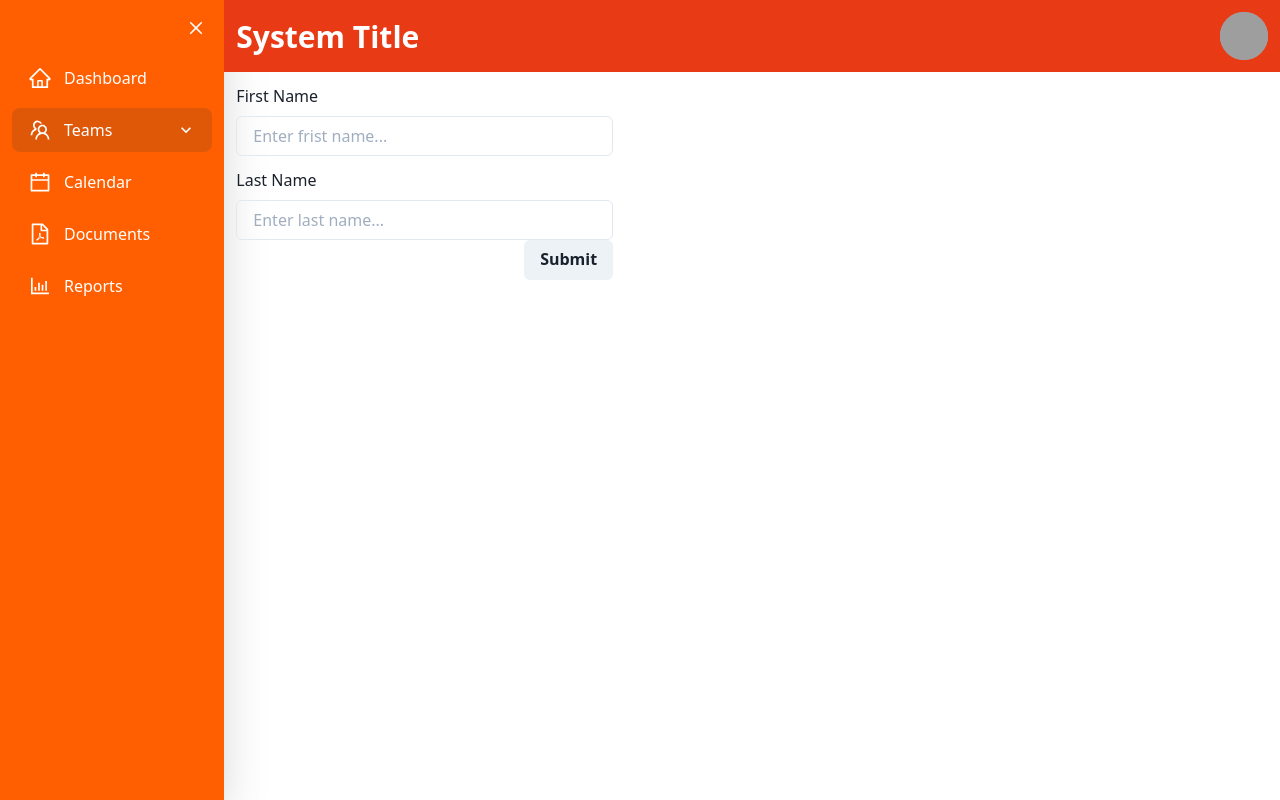
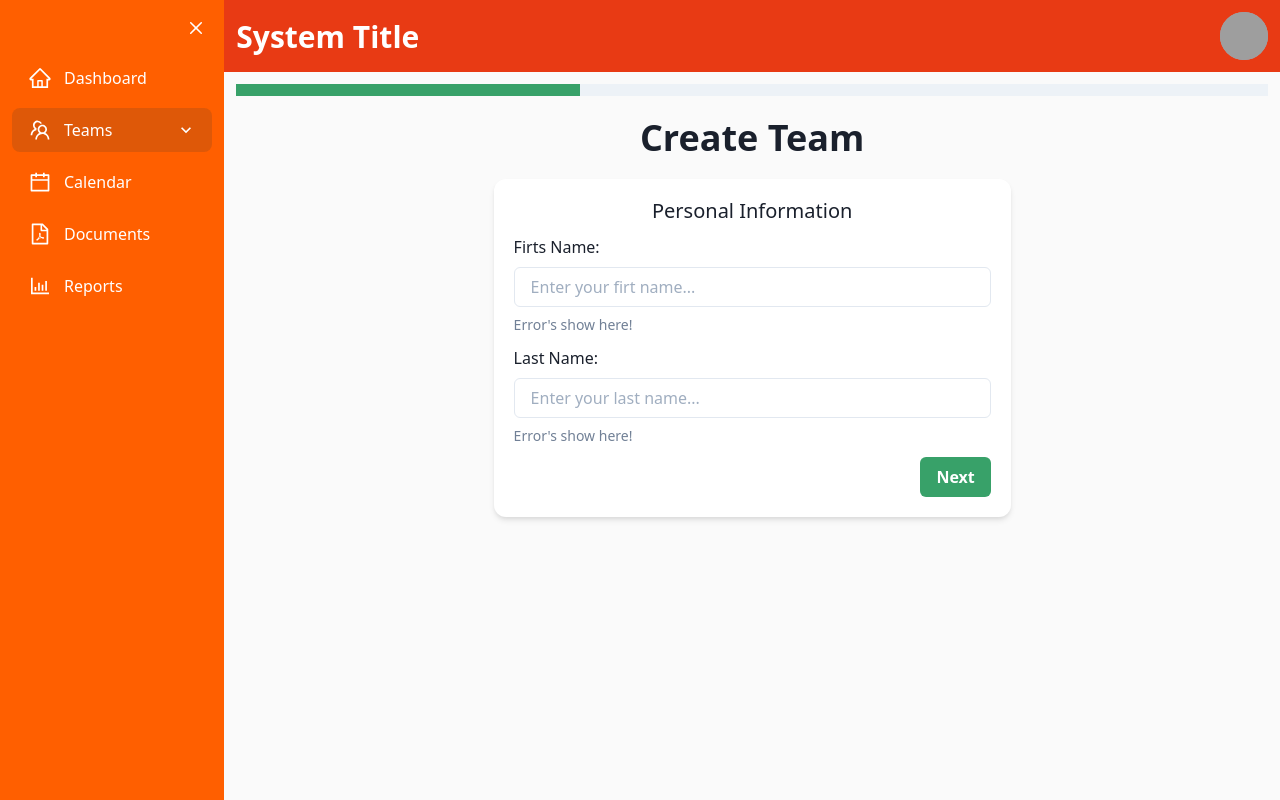
Before and after one commit to jonelofficial/reactjs, a React (Create React App) app: page /team in a window 1280 px wide. Built offline with nearby package versions, Linux system fonts and the light colour scheme; grey boxes are pictures that could not be loaded.

Commit message:
Added step form without validation and useContext

```diff
--- a/src/App.js
+++ b/src/App.js
@@ -53,7 +53,7 @@ function App() {
               isLogin={isLogin}
               setLogin={setLogin}
             />
-            <Box p={3} h={"100%"} w={"100%"} pos={"absolute"}>
+            <Box p={3} h={"100%"} w={"100%"} bg={"#fafafa"}>
               <Routes>
                 <Route path="/" element={<Dashboard />} />
                 <Route path="/dashboard" element={<Dashboard />} />
--- a/src/pages/Team.js
+++ b/src/pages/Team.js
@@ -1,63 +1,71 @@
-import { Box, Button, FormLabel, Input } from "@chakra-ui/react";
-import React, { useEffect, useState } from "react";
-import { Outlet } from "react-router-dom";
+import {
+  Box,
+  Button,
+  Container,
+  FormControl,
+  Heading,
+  Progress,
+} from "@chakra-ui/react";
+import React, { useState } from "react";
 
-import { useForm } from "react-hook-form";
-import { yupResolver } from "@hookform/resolvers/yup";
-import Schema from "../Schema";
+import Step1 from "../pages/Teams/Step1";
+import Step2 from "../pages/Teams/Step2";
+import Step3 from "../pages/Teams/Step3";
 
 const Team = () => {
-  const {
-    register,
-    handleSubmit,
-    formState: { errors },
-  } = useForm({
-    mode: "onTouched",
-    resolver: yupResolver(Schema),
-  });
+  const [page, setPage] = useState(1);
 
-  const onSubmit = handleSubmit((data) => console.log(data));
+  const FormTitle = [
+    "Personal Information",
+    "Contact Information",
+    "Choose Team",
+  ];
   return (
     <Box>
-      <Box w={{ base: "100%", sm: "100%", md: "50%", xl: "30%" }}>
-        <form onSubmit={onSubmit}>
-          <FormLabel htmlFor="firstName">First Name</FormLabel>
-          <Input
-            {...register("firstName")}
-            type="text"
-            id="firstName"
-            placeholder="Enter frist name..."
-          />
-          {errors.firstName ? (
-            <span style={{ color: "red" }}>
-              This field is required and minimum of 10 characters
-            </span>
+      <Progress colorScheme="green" value={page} max={3} />
+      <Container>
+        <Heading size="xl" textAlign="center" my={5}>
+          Create Team
+        </Heading>
+        <FormControl
+          style={{ backgroundColor: "#fff" }}
+          colorScheme="blue"
+          borderRadius="xl"
+          boxShadow="md"
+          p={5}
+        >
+          <Heading fontWeight={"medium"} size="md" textAlign="center" mb={3}>
+            {FormTitle[page - 1]}
+          </Heading>
+          {page === 1 ? (
+            <Step1 />
+          ) : page === 2 ? (
+            <Step2 />
           ) : (
-            ""
+            page === 3 && <Step3 />
           )}
-          <FormLabel htmlFor="lastName" mt={3}>
-            Last Name
-          </FormLabel>
-
-          <Input
-            {...register("lastName")}
-            type="text"
-            id="lastName"
-            placeholder="Enter last name..."
-          />
-          {errors.lastName ? (
-            <span style={{ color: "red" }}>This field is required</span>
-          ) : (
-            ""
-          )}
-          <Box float="right">
-            <Button type="submit">Submit</Button>
+          <Box align={"right"} mt={3}>
+            <Button
+              display={page > 1 ? "inline-flex" : "none"}
+              colorScheme="orange"
+              mr={3}
+              onClick={() => setPage((currentPage) => currentPage - 1)}
+            >
+              Previous
+            </Button>
+            <Button
+              colorScheme="green"
+              onClick={
+                page === 3
+                  ? () => {}
+                  : () => setPage((currentPage) => currentPage + 1)
+              }
+            >
+              {page === 3 ? "Submit" : "Next"}
+            </Button>
           </Box>
-        </form>
-      </Box>
-      <Box>
-        <Outlet />
-      </Box>
+        </FormControl>
+      </Container>
     </Box>
   );
 };
--- /dev/null
+++ b/src/pages/Teams/Step1.js
@@ -0,0 +1,19 @@
+import { FormHelperText, FormLabel, Input } from "@chakra-ui/react";
+import React from "react";
+
+const Step1 = () => {
+  return (
+    <>
+      <FormLabel htmlFor="firstName">Firts Name:</FormLabel>
+      <Input type="text" id="firstName" placeholder="Enter your firt name..." />
+      <FormHelperText>Error's show here!</FormHelperText>
+      <FormLabel htmlFor="firstName" mt={3}>
+        Last Name:
+      </FormLabel>
+      <Input type="text" id="lastName" placeholder="Enter your last name..." />
+      <FormHelperText>Error's show here!</FormHelperText>
+    </>
+  );
+};
+
+export default Step1;
--- /dev/null
+++ b/src/pages/Teams/Step2.js
@@ -0,0 +1,23 @@
+import React from "react";
+import { FormHelperText, FormLabel, Input } from "@chakra-ui/react";
+
+const Step2 = () => {
+  return (
+    <>
+      <FormLabel htmlFor="email">Email:</FormLabel>
+      <Input type="email" id="email" placeholder="Enter youremail..." />
+      <FormHelperText>Error's show here!</FormHelperText>
+      <FormLabel htmlFor="phoneNumber" mt={3}>
+        Phone Number:
+      </FormLabel>
+      <Input
+        type="number"
+        id="phoneNumber"
+        placeholder="Enter your phone number..."
+      />
+      <FormHelperText>Error's show here!</FormHelperText>
+    </>
+  );
+};
+
+export default Step2;
--- /dev/null
+++ b/src/pages/Teams/Step3.js
@@ -0,0 +1,27 @@
+import React, { useState } from "react";
+import { Checkbox, FormHelperText, FormLabel, Select } from "@chakra-ui/react";
+
+const Step3 = () => {
+  return (
+    <>
+      <FormLabel htmlFor="teamGroup">Team Group:</FormLabel>
+      <Select>
+        <option hidden>Select Team</option>
+        <option value="team red">Team Red</option>
+        <option value="team blue">Team Blue</option>
+        <option value="team green">Team Green</option>
+      </Select>
+      <FormHelperText>Error's show here!</FormHelperText>
+
+      <FormLabel htmlFor="compliance" mt={3}>
+        Compliance:
+      </FormLabel>
+      <Checkbox id="compliance">
+        I hereby agree to store and use my personal information
+      </Checkbox>
+      <FormHelperText>Error's show here!</FormHelperText>
+    </>
+  );
+};
+
+export default Step3;
```
Also changed, not shown: src/components/FormField.js (added), 1 other file (tests, documents, lock files or other folders).
